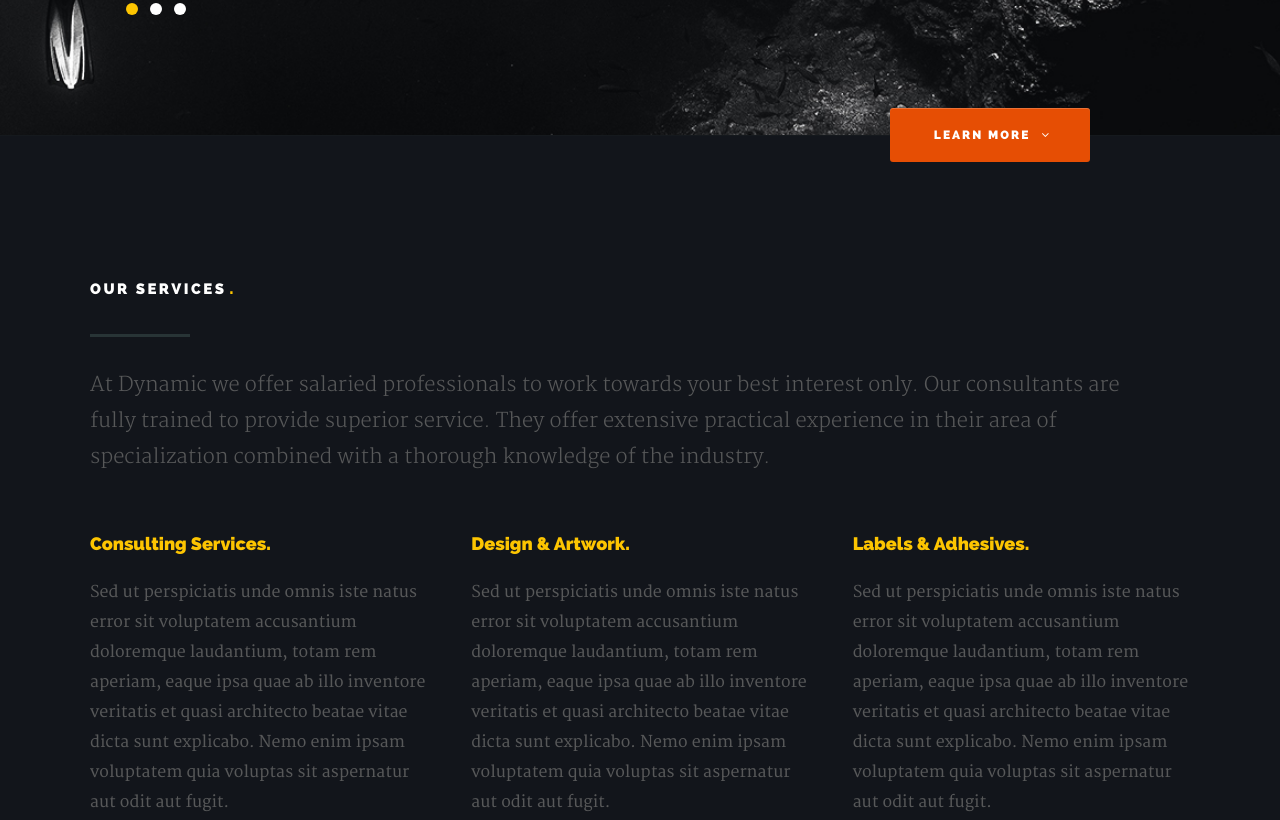
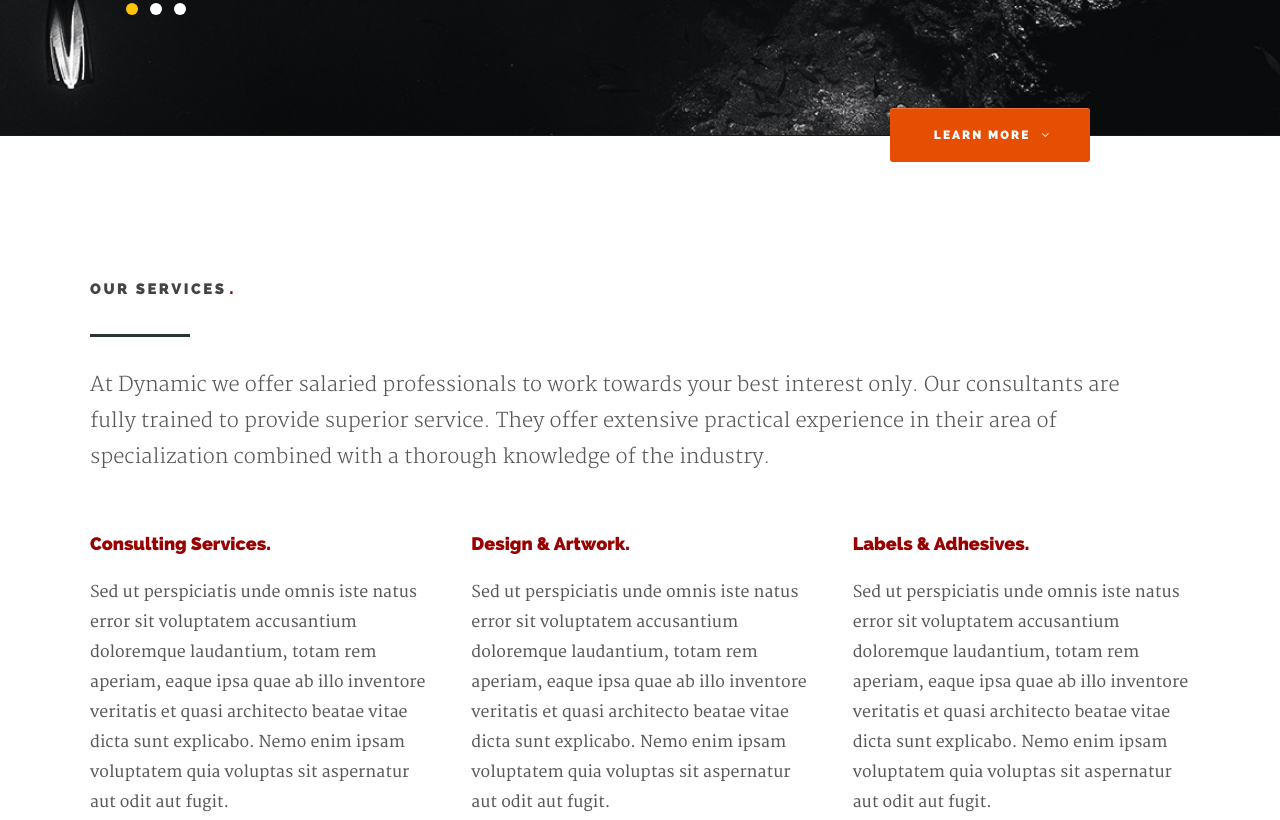
Before and after one commit to dalcon007/dynamiclabel, a plain HTML site: page docs/index.html in a window 1280 px wide. Shown: the part 560-1380 px from the top of the page. Drawn offline with Linux system fonts and the light colour scheme.

Commit message:
Update main.css

```diff
--- a/docs/css/main.css
+++ b/docs/css/main.css
@@ -564,13 +564,13 @@ hr {
 	font: 15px/30px "raleway-heavy", sans-serif;
 	text-transform: uppercase;
 	letter-spacing: 2.5px;
-	color: #FFFFFF;
+	color: #444444/*ORIG:FFFFFF*/;
 	margin-bottom: 30px;
 	margin-top: 18px;
 }
 
 .section-head h1 span {
-	color: #fdc501;
+	color: #990000/*ORIG:fdc501*/;
 	position: relative;
 	left: 3px;
 }
@@ -1654,7 +1654,7 @@ ul#nav li.current a:after {
 /* =================================================================== */
 
 #services {
-	background: #12151B;
+	background: #ffffff/*ORIG:12151B*/;
 	padding-top: 120px;
 	padding-bottom: 120px;
 	border-bottom: 1px solid #15191d;
@@ -1690,7 +1690,7 @@ ul#nav li.current a:after {
 
 #services .service-list h3 {
 	font: 18px/36px "raleway-heavy", sans-serif;
-	color: #fdc501;
+	color: #990000/*ORIG:fdc501*/;
 	padding: 0;
 	text-transform: none;
 	text-align: left;
```
